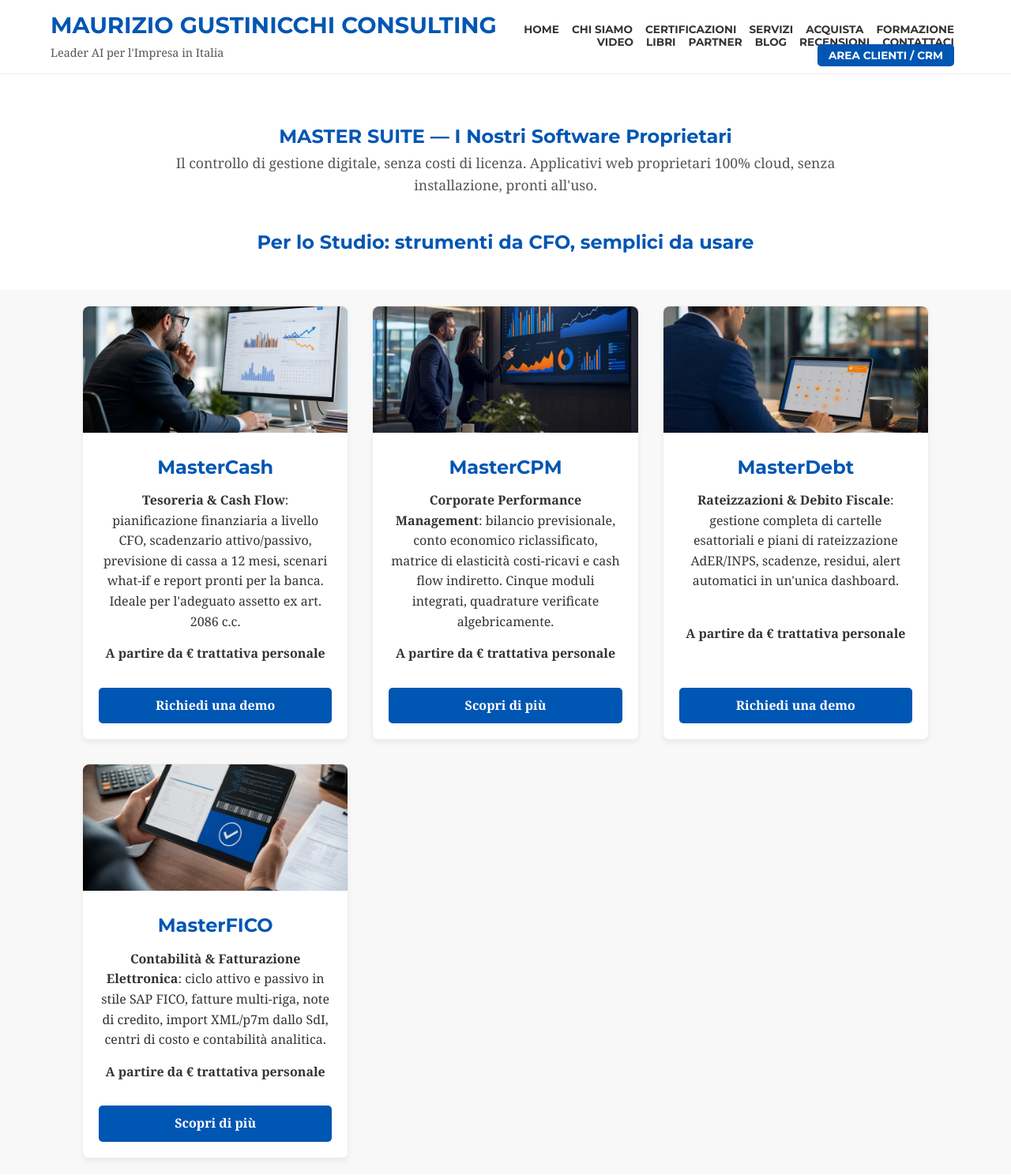
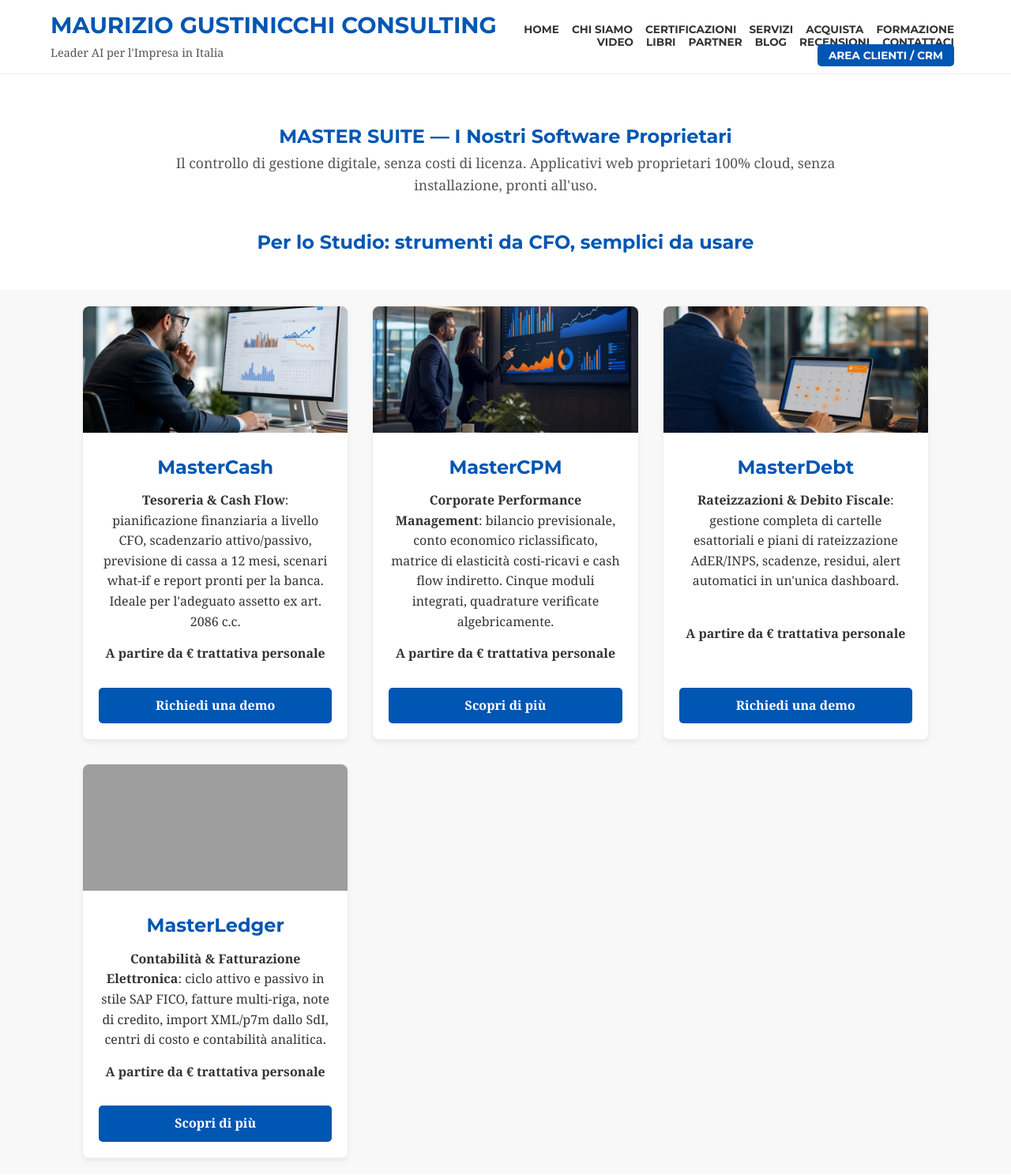
Before and after one commit to Maurizio-7887/Maurizio-Gustinicchi-website, a Flask app: page /shop in a window 1280 px wide. Shown: the top 1488 px of the page at 79% size. Run offline with Flask 3, Linux system fonts and the light colour scheme; some web fonts are replaced; grey boxes are pictures that could not be loaded.

Commit message:
Add files via upload

```diff
--- a/templates/shop.html
+++ b/templates/shop.html
@@ -195,8 +195,8 @@
             </article>
 
             <article class="servizio-card">
-                <img src="/static/img/master-suite/masterfico.jpg" alt="MasterFICO - Contabilita e Fatturazione Elettronica" class="servizio-foto">
-                <h2>MasterFICO</h2>
+                <img src="/static/img/master-suite/masterledger.jpg" alt="MasterLedger - Contabilita e Fatturazione Elettronica" class="servizio-foto">
+                <h2>MasterLedger</h2>
                 <p><strong>Contabilità &amp; Fatturazione Elettronica</strong>: ciclo attivo e passivo in stile SAP FICO, fatture multi-riga, note di credito, import XML/p7m dallo SdI, centri di costo e contabilità analitica.</p>
                 <p class="prezzo">A partire da € trattativa personale</p>
                 <a href="/servizi/controllo" class="cta-dettaglio">Scopri di più</a>
```
